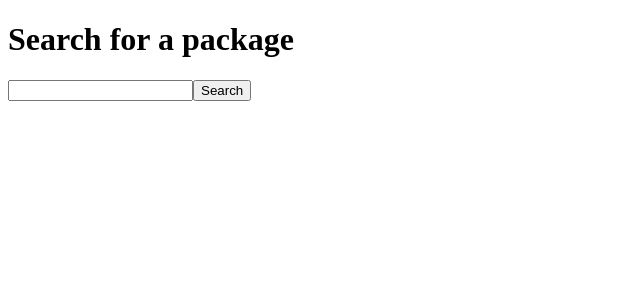
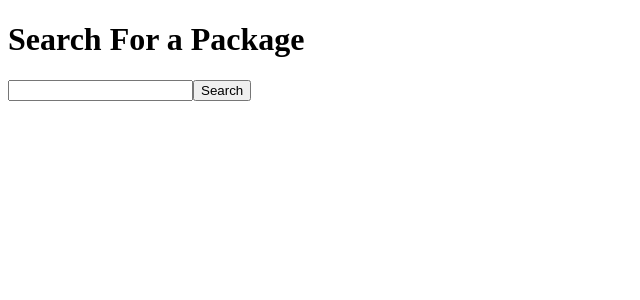
Before and after one commit to aaronkim662/npm-api-search, a React (Create React App) app: page / in a window 1280 px wide. Shown: the top 300 px of the page, without its empty margins (0-640 px from the left). Built offline with nearby package versions, Linux system fonts and the light colour scheme.

Commit message:
added selectors

```diff
--- a/src/components/app/app.tsx
+++ b/src/components/app/app.tsx
@@ -1,11 +1,12 @@
 import { Provider } from 'react-redux';
 import { store } from '../../state';
 import RepositoriesList from '../repositoriesList/repositoriesList';
+import './app.sass';
 
 const App = () => {
-  return <Provider store = {store}>
-    <div>
-      <h1>Search for a package</h1>
+  return <Provider store = {store} >
+    <div id = 'app-container'>
+      <h1 id ='repository-title'>Search For a Package</h1>
       <RepositoriesList />
     </div>
   </Provider>
```
